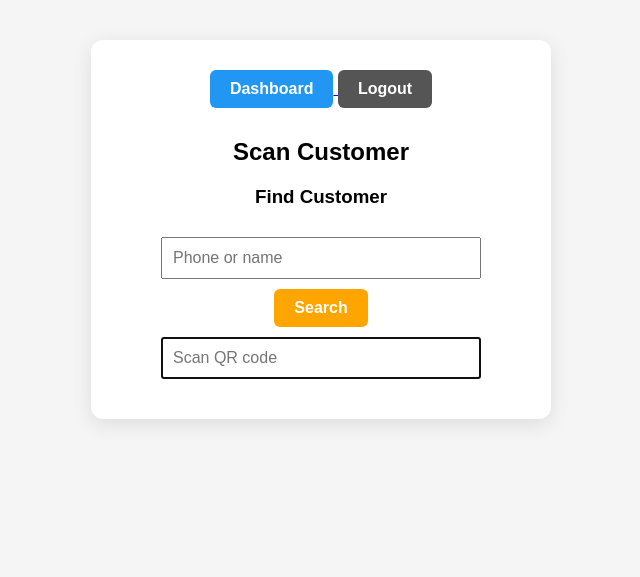
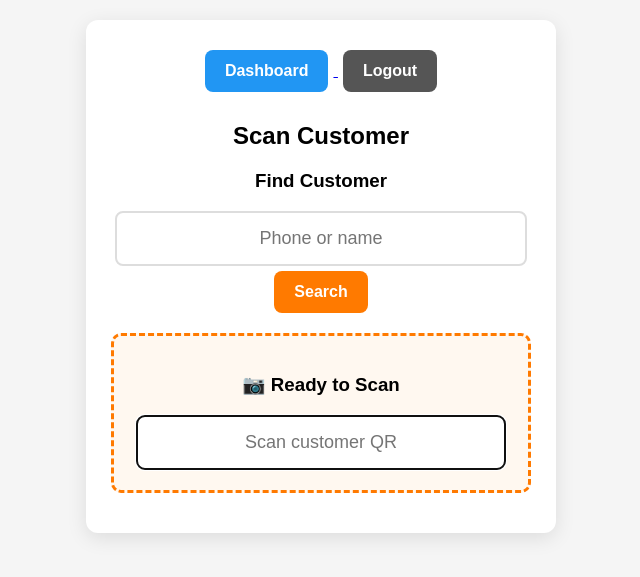
Before and after one commit to newportpetsuk-lab/newport-pets-loyalty, a Python web app: template templates/scan.html in a window 1280 px wide. Shown: the top 577 px of the page, without its empty margins (319-959 px from the left). Run offline with Jinja, Linux system fonts and the light colour scheme; the template is opened without the code that fills it, so the values that code supplies are empty.

Commit message:
Update scan.html

```diff
--- a/templates/scan.html
+++ b/templates/scan.html
@@ -12,48 +12,55 @@
 
 .card {
     background: white;
-            padding: 30px;
-            margin: 40px auto;
-            width: 400px;
+    padding: 25px;
+    margin: 20px auto;
+    width: 420px;
     border-radius: 12px;
     box-shadow: 0 5px 20px rgba(0,0,0,0.1);
 }
 
-        input {
-            padding: 10px;
-            width: 80%;
-            margin: 10px;
-            font-size: 16px;
-            box-sizing: border-box;
+.scan-box {
+    border: 3px dashed #ff7a00;
+    padding: 20px;
+    margin: 15px 0;
+    border-radius: 10px;
+    background: #fff8f0;
+}
+
+input[type="text"] {
+    padding: 15px;
+    width: 90%;
+    font-size: 18px;
+    text-align: center;
+    border: 2px solid #ddd;
+    border-radius: 8px;
 }
 
 button {
-            padding: 10px 20px;
-            background: orange;
+    padding: 12px 20px;
+    background: #ff7a00;
     border: none;
     color: white;
     font-weight: bold;
     cursor: pointer;
     font-size: 16px;
-            border-radius: 6px;
+    border-radius: 8px;
+    margin: 5px;
 }
 
-        .fish {
-            background: #e3f2fd;
+button:hover {
+    opacity: 0.9;
 }
 
-        .other {
-            background: #fff3cd;
-        }
-
-        .excluded {
-            background: #f1f1f1;
+.customer-card {
+    border: 2px solid #4caf50;
+    background: #f1fff1;
 }
 
 .field-label {
     display: block;
-            width: 80%;
-            margin: 10px auto 0 auto;
+    width: 90%;
+    margin: 10px auto 5px auto;
     text-align: left;
     font-weight: bold;
 }
@@ -85,14 +92,21 @@
         <button type="submit">Search</button>
     </form>
 
+    <!-- SCAN AREA -->
     <form method="POST" id="scanForm">
+
+        <div class="scan-box">
+            <h3>📷 Ready to Scan</h3>
+
             <input
                 id="scanInput"
                 type="text"
                 name="customer_id"
-    placeholder="Scan QR code"
+                placeholder="Scan customer QR"
                 autofocus
             >
+        </div>
+
     </form>
 
     {% if error %}
@@ -102,15 +116,24 @@
 </div>
 
 {% if customer %}
-<div class="card">
+<div class="card customer-card">
 
     <h3>{{ customer[1] }} {{ customer[2] }}</h3>
+
+    <!-- ✅ SCAN CONFIRMATION -->
+    <p style="color:#4caf50; font-weight:bold;">✔ Customer loaded</p>
+
     <p><strong>Points:</strong> {{ customer[3] }}</p>
 
-    <!-- 🔘 ACTION BUTTONS -->
+    <!-- ✅ UPSELL MESSAGE -->
+    <p style="color:#ff7a00; font-weight:bold;">
+        Spend £{{ 150 - (customer[3] % 150) }} more to earn £2 reward
+    </p>
+
+    <!-- ACTION BUTTONS -->
     <div style="margin-top:15px;">
 
-        <!-- 📜 View History -->
+        <!-- View History -->
         <a href="/history/{{ customer_id }}">
             <button type="button" style="background:#4caf50; margin:5px;">
                 View History
@@ -148,7 +171,7 @@
 
     </div>
 
-    <!-- 💰 ADD POINTS -->
+    <!-- ADD POINTS -->
     <form method="POST" action="/addpoints">
 
         <input type="hidden" name="customer_id" value="{{ customer_id }}">
@@ -170,14 +193,22 @@
 
 </div>
 {% endif %}
+
+<!-- AUTO SUBMIT + BEEP -->
 <script>
 const input = document.getElementById("scanInput");
 
 input.addEventListener("input", function() {
     if (input.value.length > 5) {
+
+        // 🔊 optional beep
+        const audio = new Audio("https://www.soundjay.com/buttons/sounds/button-3.mp3");
+        audio.play();
+
         input.form.submit();
     }
 });
 </script>
+
 </body>
 </html>
```
Lines whose indentation alone changed are shown as unchanged.
